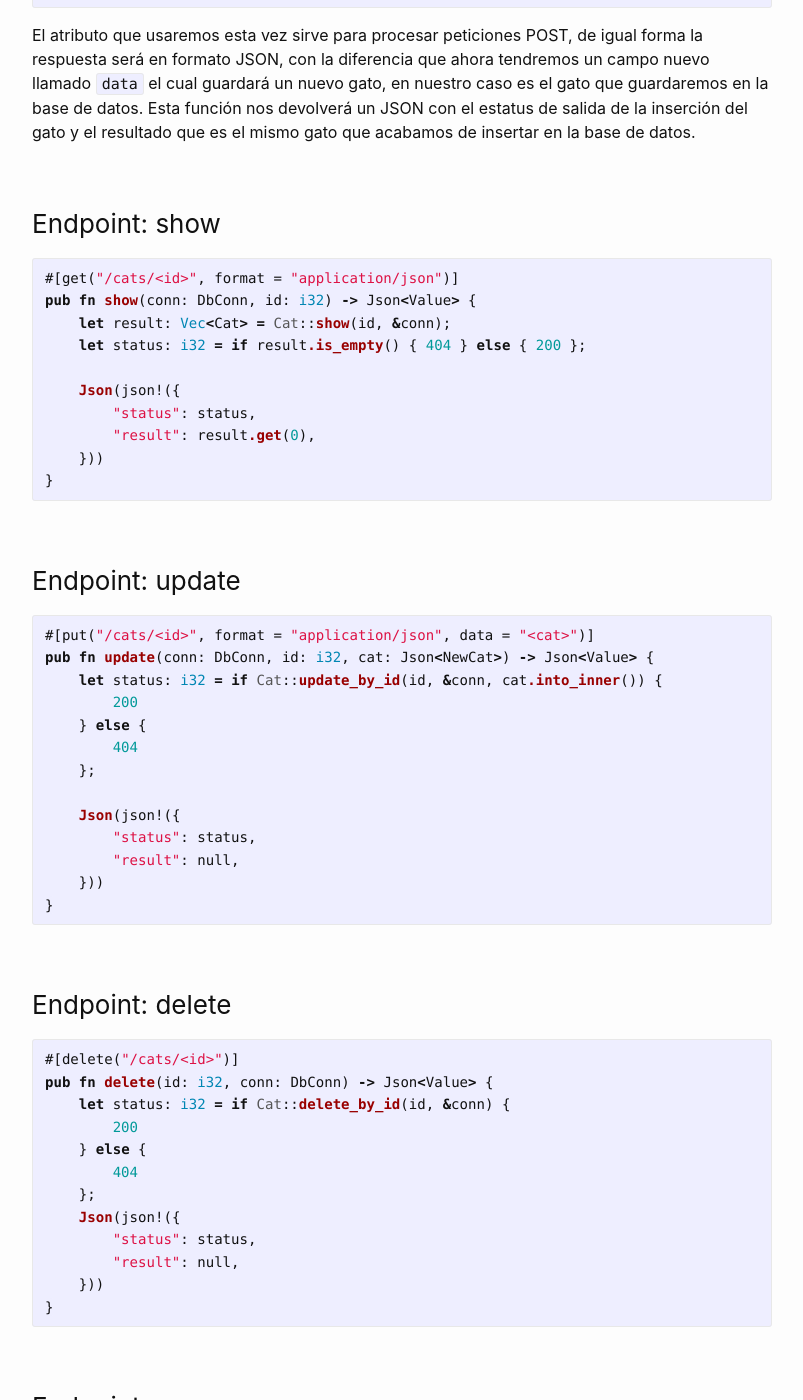
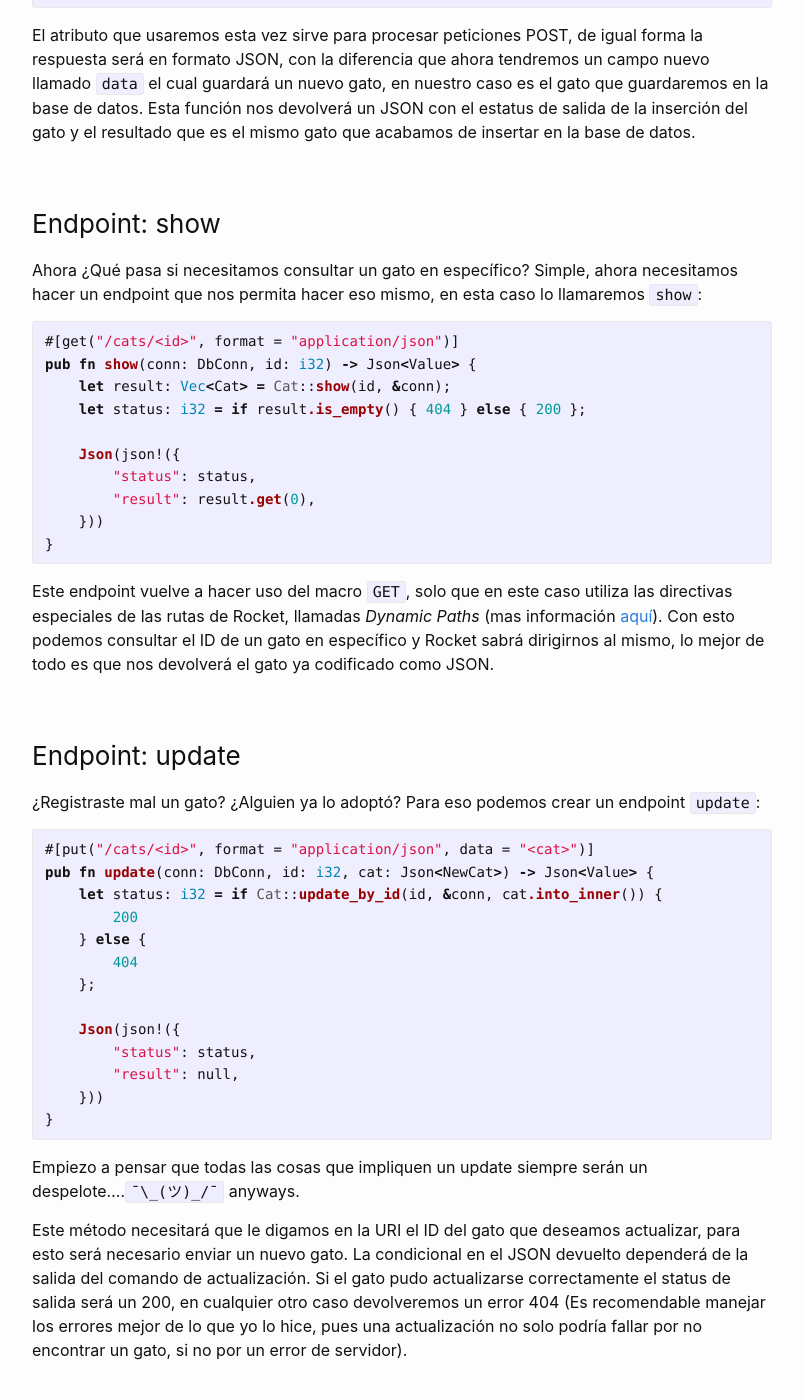
Before and after one commit to VentGrey/ventgrey.github.io, a Jekyll site: the page built from _posts/2022-01-24-como-crear-y-consumir-una-REST-api-en-rust-con-rocket.md, in a window 1280 px wide and 1400 px high, scrolled down 23855 px. Shown: the whole window, without its empty margins (238-1041 px from the left). Built offline with Jekyll 4.4.1, drawn with Linux system fonts in a browser that asks for light colours; some of the changed text lies outside the part shown.

Commit message:
Update 2022-01-24-como-crear-y-consumir-una-REST-api-en-rust-con-rocket.md

````diff
--- a/_posts/2022-01-24-como-crear-y-consumir-una-REST-api-en-rust-con-rocket.md
+++ b/_posts/2022-01-24-como-crear-y-consumir-una-REST-api-en-rust-con-rocket.md
@@ -796,6 +796,7 @@ pub fn new(conn: DbConn, new_cat: Json<NewCat>) -> Json<Value> {
 El atributo que usaremos esta vez sirve para procesar peticiones POST, de igual forma la respuesta será en formato JSON, con la diferencia que ahora tendremos un campo nuevo llamado `data` el cual guardará un nuevo gato, en nuestro caso es el gato que guardaremos en la base de datos. Esta función nos devolverá un JSON con el estatus de salida de la inserción del gato y el resultado que es el mismo gato que acabamos de insertar en la base de datos.
 
 ### Endpoint: show
+Ahora ¿Qué pasa si necesitamos consultar un gato en específico? Simple, ahora necesitamos hacer un endpoint que nos permita hacer eso mismo, en esta caso lo llamaremos `show`:
 
 ```rust
 #[get("/cats/<id>", format = "application/json")]
@@ -810,9 +811,10 @@ pub fn show(conn: DbConn, id: i32) -> Json<Value> {
 }
 ```
 
+Este endpoint vuelve a hacer uso del macro `GET`, solo que en este caso utiliza las directivas especiales de las rutas de Rocket, llamadas *Dynamic Paths* (mas información [aquí](https://rocket.rs/v0.5-rc/guide/requests/#dynamic-paths)). Con esto podemos consultar el ID de un gato en específico y Rocket sabrá dirigirnos al mismo, lo mejor de todo es que nos devolverá el gato ya codificado como JSON.
 
 ### Endpoint: update
-
+¿Registraste mal un gato? ¿Alguien ya lo adoptó? Para eso podemos crear un endpoint `update`:
 
 ```rust
 #[put("/cats/<id>", format = "application/json", data = "<cat>")]
@@ -830,9 +832,13 @@ pub fn update(conn: DbConn, id: i32, cat: Json<NewCat>) -> Json<Value> {
 }
 ```
 
+Empiezo a pensar que todas las cosas que impliquen un update siempre serán un despelote....`¯\_(ツ)_/¯` anyways.
+
+Este método necesitará que le digamos en la URI el ID del gato que deseamos actualizar, para esto será necesario enviar un nuevo gato. La condicional en el JSON devuelto dependerá de la salida del comando de actualización. Si el gato pudo actualizarse correctamente el status de salida será un 200, en cualquier otro caso devolveremos un error 404 (Es recomendable manejar los errores mejor de lo que yo lo hice, pues una actualización no solo podría fallar por no encontrar un gato, si no por un error de servidor).
 
 ### Endpoint: delete
 
+Casi hemos terminado, ahora necesitamos un endpoint para eliminar un gato de la base de datos en caso de que lo necesitemos.
 
 ```rust
 #[delete("/cats/<id>")]
````
